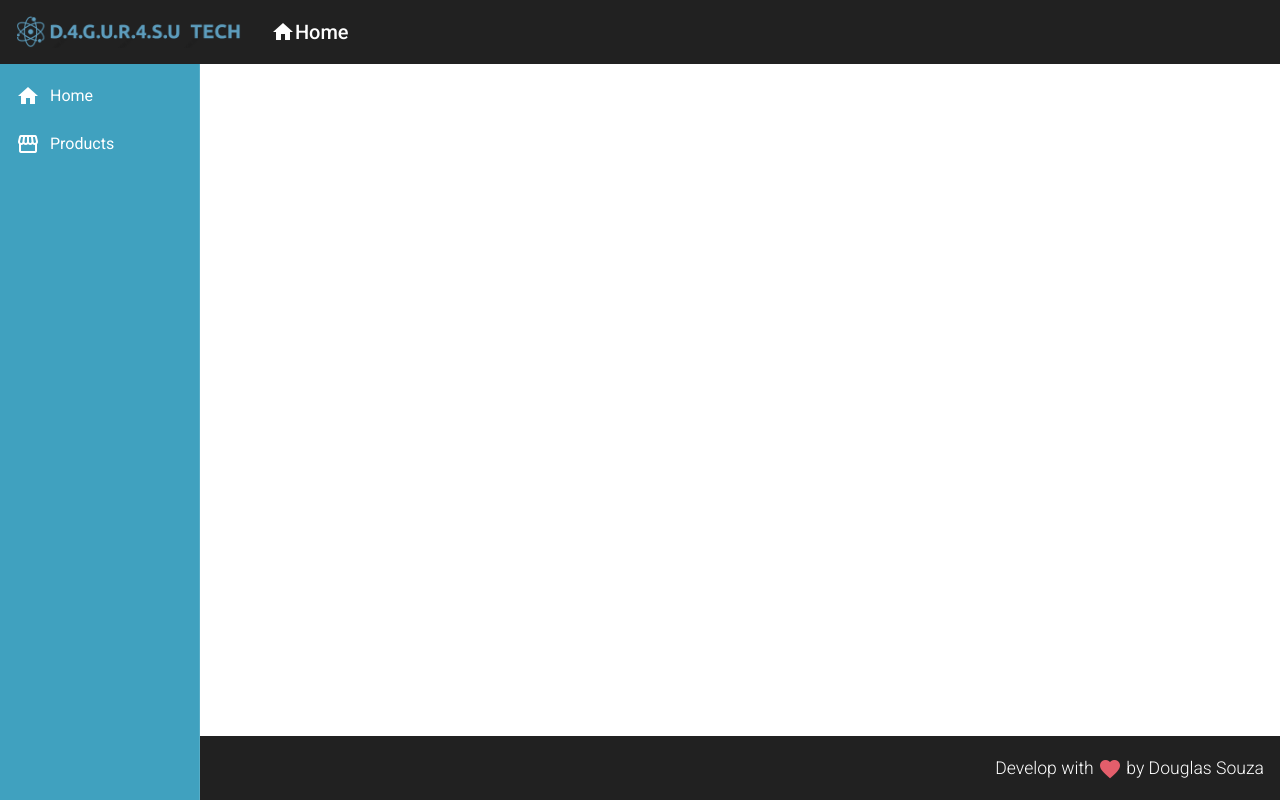
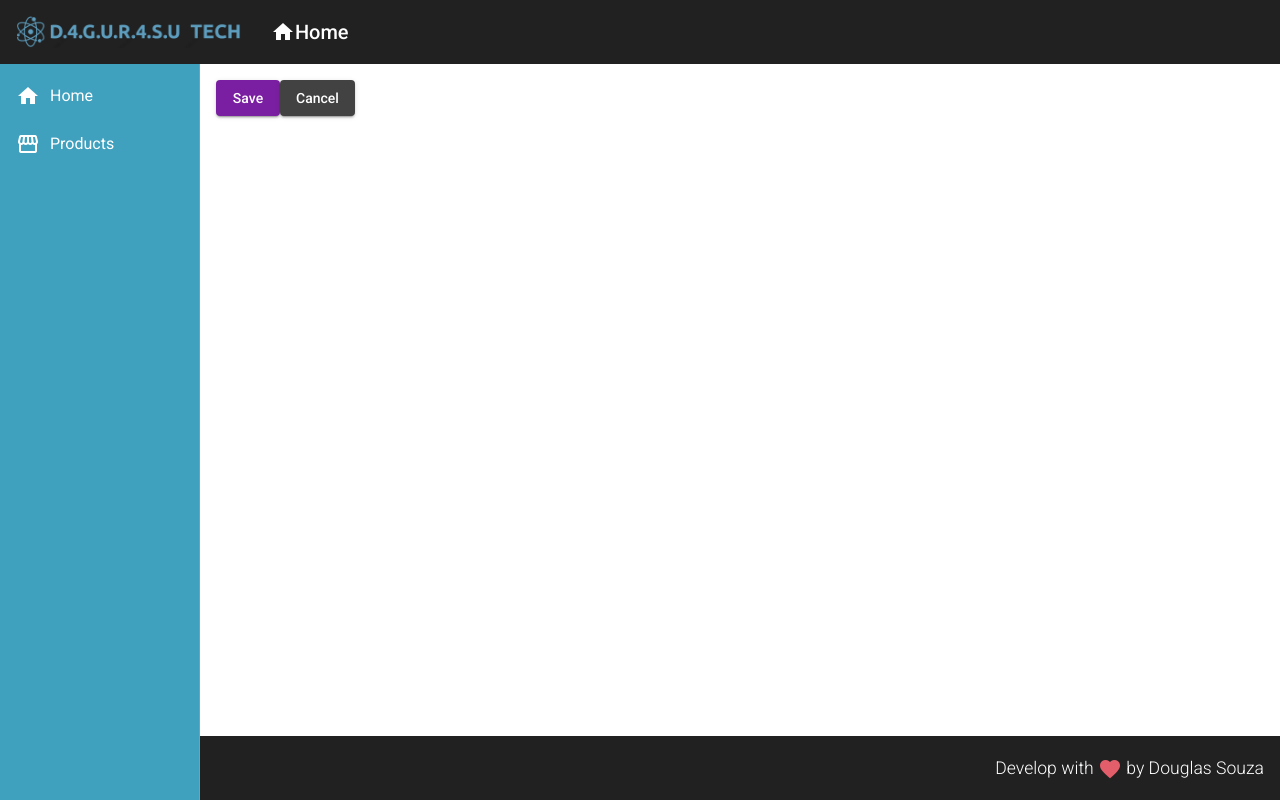
Before and after one commit to D4GUR4SU/CRUD-Angular, an Angular app in the folder web/: page /products/create in a window 1280 px wide. Built offline with nearby package versions, Linux system fonts and the light colour scheme.

Commit message:
Criando o service

```diff
--- a/web/src/app/app.module.ts
+++ b/web/src/app/app.module.ts
@@ -1,3 +1,4 @@
+import { MatSnackBar } from '@angular/material/snack-bar';
 import { NgModule } from '@angular/core';
 import { BrowserModule } from '@angular/platform-browser';
 
@@ -17,6 +18,7 @@
 import { MatCardModule } from '@angular/material/card';
 import { MatListModule } from '@angular/material/list';
 import { MatButtonModule } from '@angular/material/button';
+import { MatSnackBarModule } from '@angular/material/snack-bar';
 
 @NgModule({
   declarations: [
@@ -36,7 +38,8 @@
     MatSidenavModule,
     MatListModule,
     MatCardModule,
-    MatButtonModule
+    MatButtonModule,
+    MatSnackBarModule
   ],
   providers: [],
   bootstrap: [AppComponent]
--- a/web/src/app/components/product/product-create/product-create.component.html
+++ b/web/src/app/components/product/product-create/product-create.component.html
@@ -1 +1,7 @@
-<p>product-create works!</p>
+<button mat-raised-button (click)="createProduct()" color="primary">
+    Save
+</button>
+
+<button mat-raised-button (click)="cancel()">
+    Cancel
+</button>
--- a/web/src/app/components/product/product-create/product-create.component.ts
+++ b/web/src/app/components/product/product-create/product-create.component.ts
@@ -1,4 +1,6 @@
+import { ProductService } from './../product.service';
 import { Component, OnInit } from '@angular/core';
+import { Router} from '@angular/router';
 
 @Component({
   selector: 'app-product-create',
@@ -7,9 +9,17 @@
 })
 export class ProductCreateComponent implements OnInit {
 
-  constructor() { }
+  constructor(private productService: ProductService,
+    private router: Router) { }
 
   ngOnInit(): void {
   }
 
+  createProduct(): void {
+    this.productService.showMessage('Product created!')
+  }
+
+  cancel(): void {
+    this.router.navigate(['/products'])
+  }
 }
--- /dev/null
+++ b/web/src/app/components/product/product.service.ts
@@ -0,0 +1,18 @@
+import { Injectable } from '@angular/core';
+import { MatSnackBar } from '@angular/material/snack-bar';
+
+@Injectable({
+  providedIn: 'root'
+})
+export class ProductService {
+
+  constructor(private snackBar: MatSnackBar) { }
+
+  showMessage(msg: string): void {
+    this.snackBar.open(msg, 'undo', {
+      duration: 3000,
+      horizontalPosition: "right",
+      verticalPosition: "top"
+    })
+  }
+}
```
